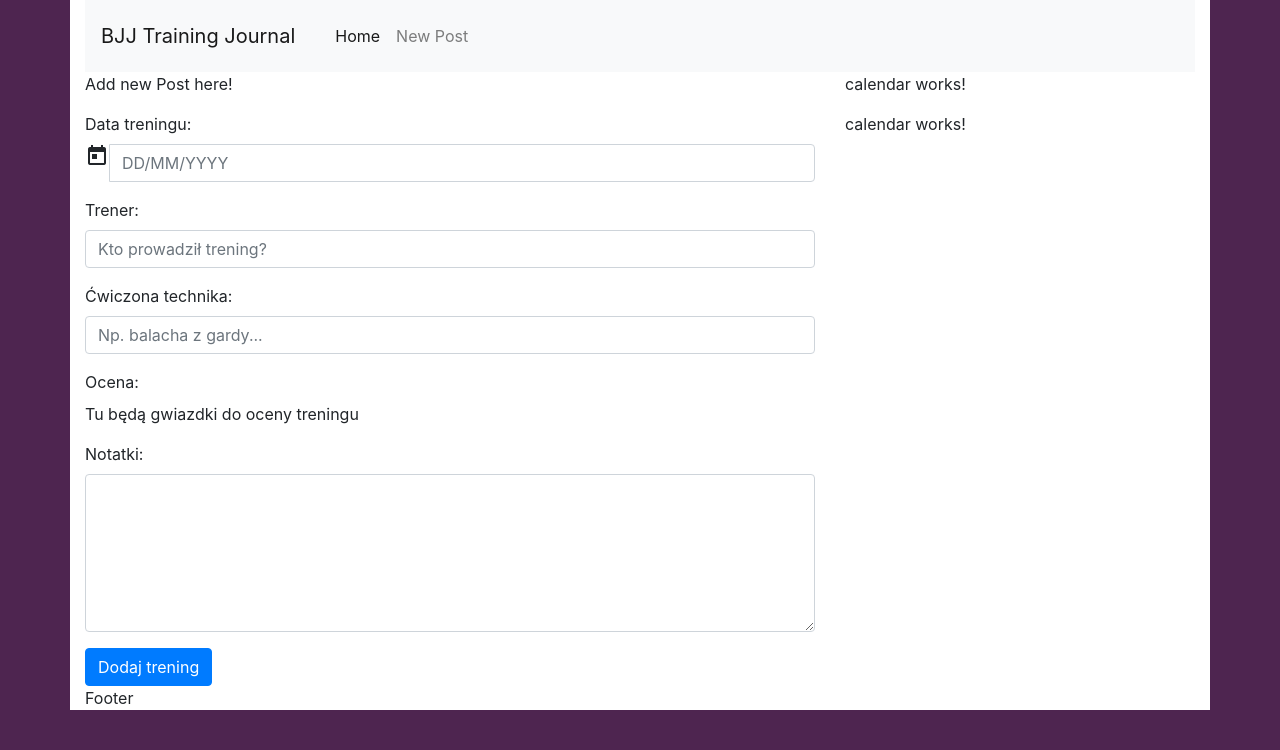
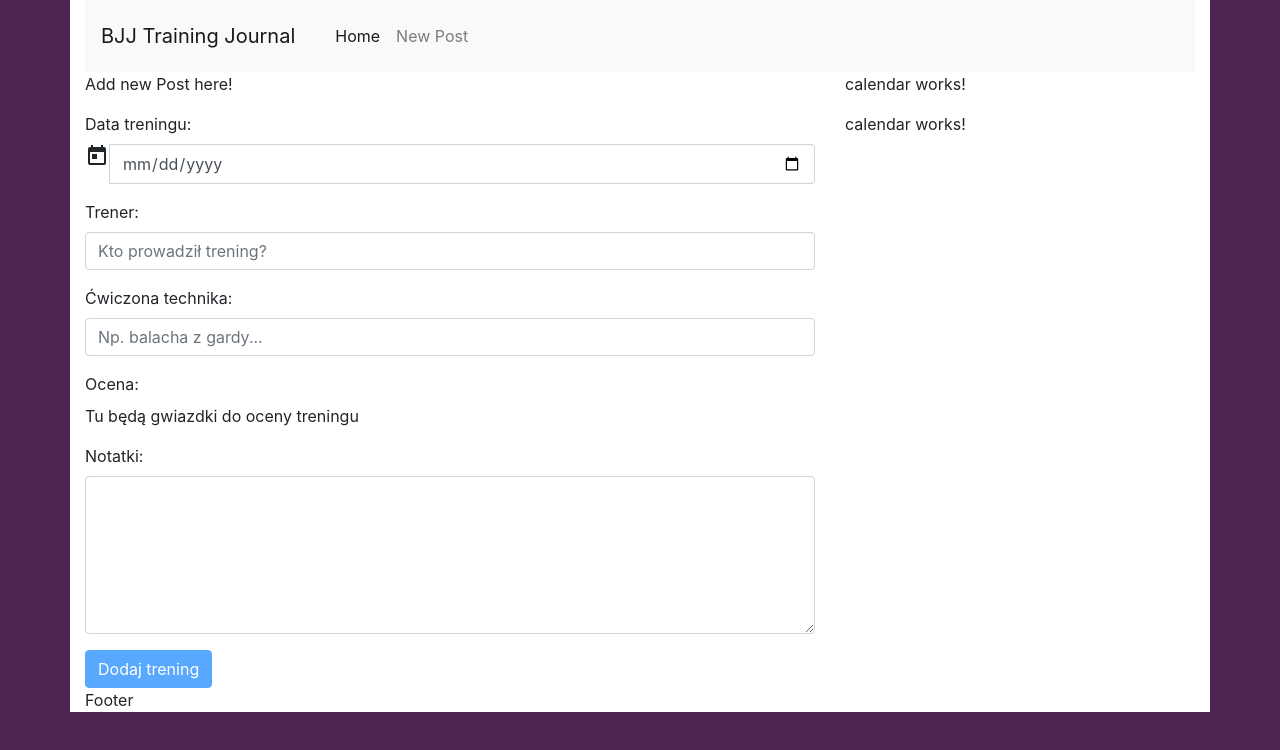
Before and after one commit to weronikadominiak/BJJ-Training-Journal, an Angular app: page /new-post in a window 1280 px wide. Shown: the top 750 px of the page. Built offline with nearby package versions, Linux system fonts and the light colour scheme.

Commit message:
Simple form validation

```diff
--- a/src/app/new-post/new-post.component.css
+++ b/src/app/new-post/new-post.component.css
@@ -0,0 +1,3 @@
+input.ng-invalid.ng-touched {
+    border: 1px solid red;
+}
--- a/src/app/new-post/new-post.component.html
+++ b/src/app/new-post/new-post.component.html
@@ -1,26 +1,29 @@
 <p>
   Add new Post here!
 </p>
-<form #postForm="ngForm" (ngSubmit)="onSubmit(myPost)">
+<form #postForm="ngForm" (ngSubmit)="onSubmit(myPost)" ngNativeValidate>
 <div class="form-group">
   <label for="data">Data treningu:</label>
   <div class="input-group">
     <span class="input-group-addon" id="basic-addon1">
       <i class="material-icons">today</i>
     </span>
-    <input type="text" class="form-control" placeholder="DD/MM/YYYY"
-    id ="date" name="date" [(ngModel)]="myPost.date">
+    <input type="date" class="form-control" min="01-01-1990"
+    id ="date" name="date" [(ngModel)]="myPost.date" #data="ngModel" required>
   </div>
+  <span class="form-text text-muted" *ngIf="!data.valid &&data.touched">To pole jest obowiązkowe.</span>
 </div>
 <div class="form-group">
   <label for="coach">Trener: </label>
   <input type="text" class="form-control"
   placeholder="Kto prowadził trening?"
-  id="date" name="coach" [(ngModel)]="myPost.coach">
+  id="date" name="coach" [(ngModel)]="myPost.coach" #coach="ngModel" required>
+  <span class="form-text text-muted" *ngIf="!coach.valid &&coach.touched">To pole jest obowiązkowe.</span>
+
 </div>
 <div class="form-group">
     <label for="technique">Ćwiczona technika: </label>
-    <input type="text" class="form-control"
+    <input type="text" class="form-control" maxlength="100"
     placeholder="Np. balacha z gardy..."
     id="technique" name="technique" [(ngModel)]="myPost.technique">
   </div>
@@ -30,7 +33,7 @@
   </div>
 <div class="form-group">
   <label for="note">Notatki:</label>
-  <textarea class="form-control" rows="6" id="note" name="note" [(ngModel)]="myPost.note"></textarea>
+  <textarea class="form-control" maxlength="240" rows="6" id="note" name="note" [(ngModel)]="myPost.note"></textarea>
 </div>
-<button type="submit" class="btn btn-primary">Dodaj trening</button>
+<button [disabled]="!postForm.valid" type="submit" class="btn btn-primary">Dodaj trening</button>
 </form>
```
